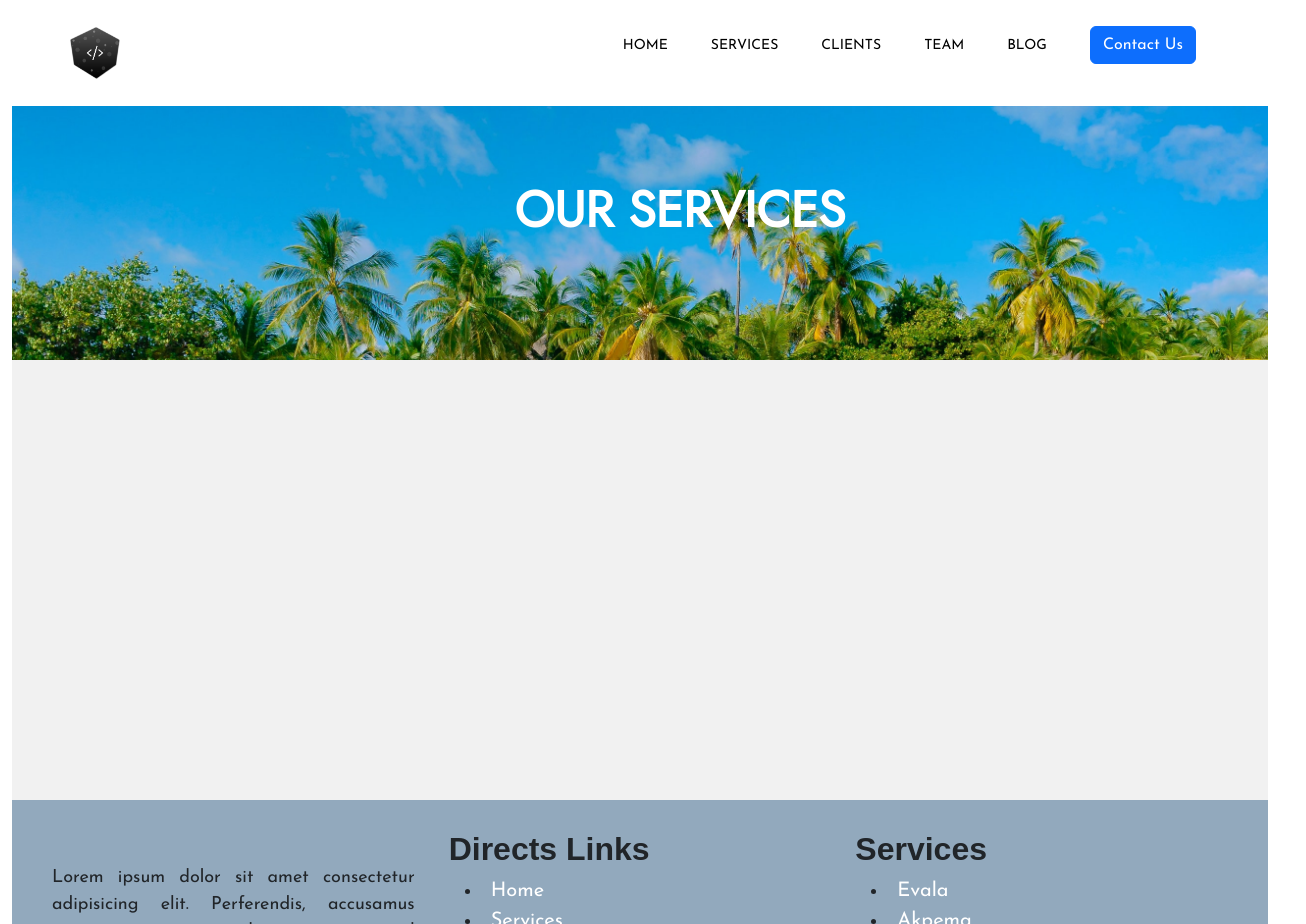
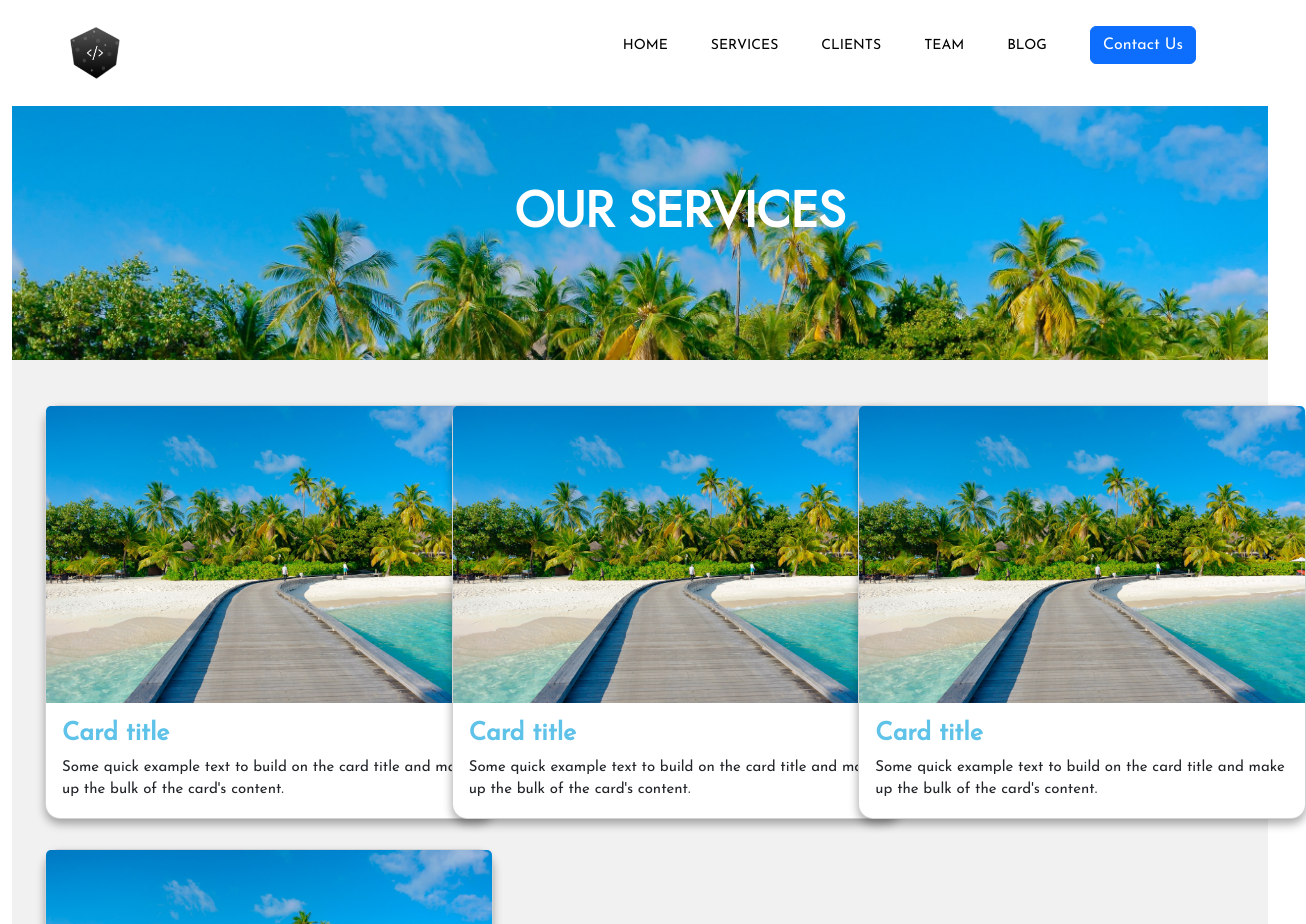
Before and after one commit to iamsergeo22/consult_project, a Vue app: page /service in a window 1280 px wide. Shown: the top 924 px of the page, 1306 px wide, since content can reach past the window. Built offline with nearby package versions, Linux system fonts and the light colour scheme.

Commit message:
new-update

```diff
--- a/src/views/ServicePage.vue
+++ b/src/views/ServicePage.vue
@@ -4,6 +4,51 @@
                <h1 class="titre">
                     Our Services
                </h1>
+          </div>
+     </div>
+
+     <div class="service">
+          <div class="row">
+               <div class="col-lg-4">
+                    <div class="card" style="width: 28rem;">
+                         <img src="../assets/pexels-asad-photo-maldives-9482122.jpg" class="card-img-top" alt="...">
+                         <div class="card-body">
+                              <h5 class="card-title">Card title</h5>
+                              <p class="card-text">Some quick example text to build on the card title and make up the
+                                   bulk of the card's content.</p>
+                         </div>
+                    </div>
+               </div>
+               <div class="col-lg-4">
+                    <div class="card" style="width: 28rem;">
+                         <img src="../assets/pexels-asad-photo-maldives-9482122.jpg" class="card-img-top" alt="...">
+                         <div class="card-body">
+                              <h5 class="card-title">Card title</h5>
+                              <p class="card-text">Some quick example text to build on the card title and make up the
+                                   bulk of the card's content.</p>
+                         </div>
+                    </div>
+               </div>
+               <div class="col-lg-4">
+                    <div class="card" style="width: 28rem;">
+                         <img src="../assets/pexels-asad-photo-maldives-9482122.jpg" class="card-img-top" alt="...">
+                         <div class="card-body">
+                              <h5 class="card-title">Card title</h5>
+                              <p class="card-text">Some quick example text to build on the card title and make up the
+                                   bulk of the card's content.</p>
+                         </div>
+                    </div>
+               </div>
+               <div class="col-lg-4">
+                    <div class="card" style="width: 28rem;">
+                         <img src="../assets/pexels-asad-photo-maldives-9482122.jpg" class="card-img-top" alt="...">
+                         <div class="card-body">
+                              <h5 class="card-title">Card title</h5>
+                              <p class="card-text">Some quick example text to build on the card title and make up the
+                                   bulk of the card's content.</p>
+                         </div>
+                    </div>
+               </div>
           </div>
      </div>
 
@@ -20,6 +65,40 @@
 <style scoped>
 
 
+
+
+
+
+
+    .service {
+         padding: 20px;
+    }
+
+    .row {
+         padding: 10px;
+    }
+
+    .col-lg-4 {
+         padding: 15px;
+    }
+
+    .card {
+         border-radius: 15px;
+         box-shadow: 0 5px 10px #0005;
+    }
+
+    .card-text {
+         font-family: 'Josefin Sans', sans-serif;
+         font-size: 15px;
+
+    }
+
+    .card-title {
+         font-family: 'Josefin Sans', sans-serif;
+         font-size: 25px;
+         font-weight: bold;
+         color: #5fc2e8;
+    }
 
 
      h1 {
```
